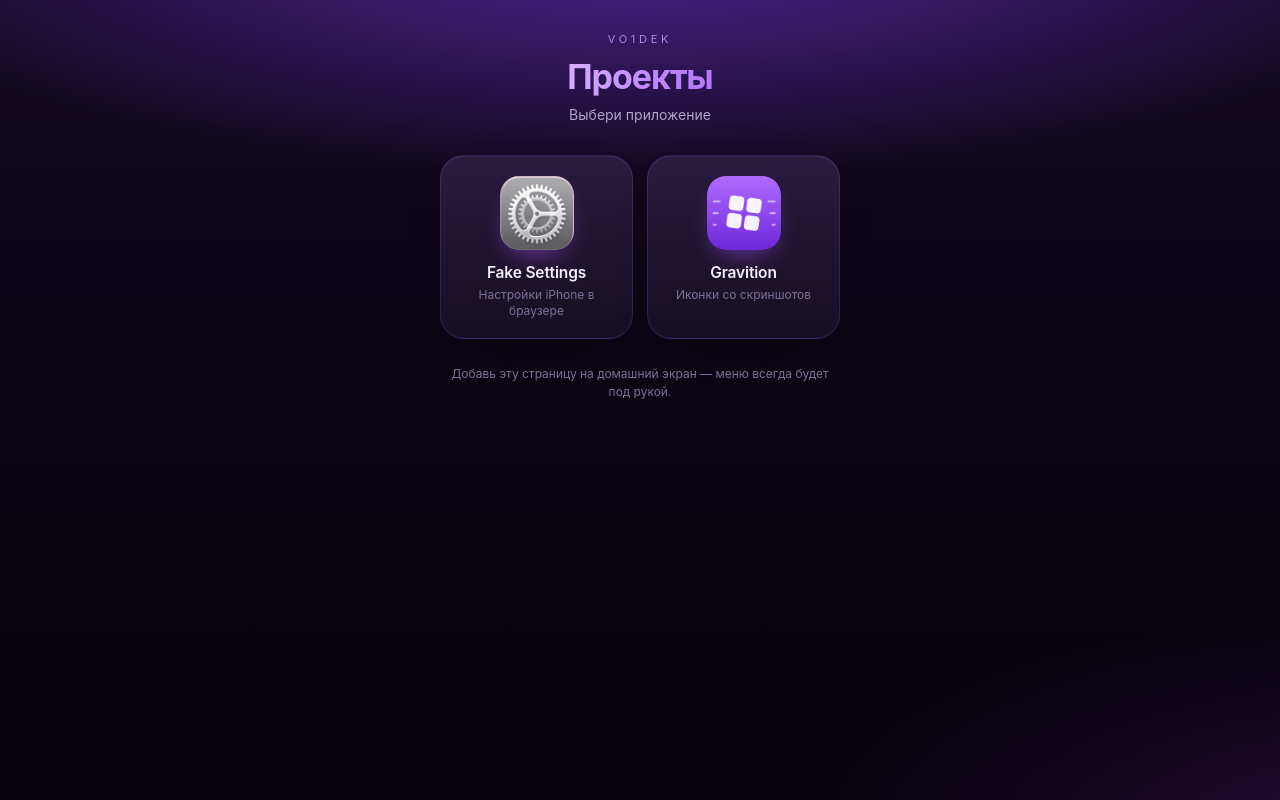
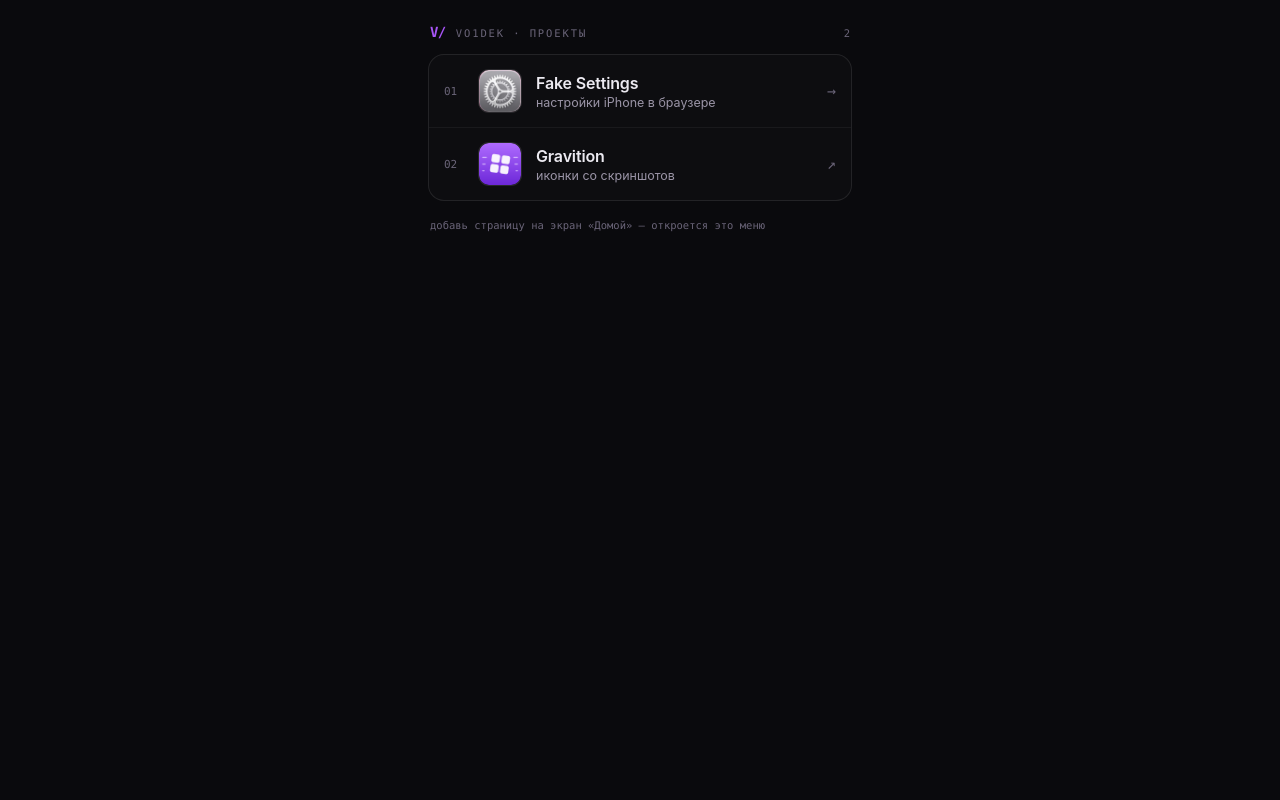
Before and after one commit to No-Recovery/fake-settings, a Flask app: page / in a window 1280 px wide. Run offline with Flask 3, Linux system fonts and the light colour scheme; some libraries are stand-ins or nearby versions.

Commit message:
style: меню переделано в сдержанный моно-стиль (тонкие линии, нумерация), фикс белых полос сверху/снизу (фон html)

```diff
--- a/templates/index.html
+++ b/templates/index.html
@@ -6,133 +6,159 @@
     <meta name="apple-mobile-web-app-capable" content="yes">
     <meta name="mobile-web-app-capable" content="yes">
     <meta name="apple-mobile-web-app-status-bar-style" content="black-translucent">
-    <meta name="theme-color" content="#0a0512">
+    <meta name="theme-color" content="#0a0a0d">
     <meta http-equiv="Cache-Control" content="no-cache, no-store, must-revalidate">
     <title>Vo1dek — проекты</title>
     <link rel="apple-touch-icon" href="/static/icon-180.png">
     <link rel="icon" href="/static/wtf.gif" type="image/gif">
     <style>
         :root {
-            --bg: #0a0512;
-            --panel: rgba(28, 19, 44, .86);
-            --line: rgba(168, 85, 247, .22);
-            --ink: #f6f1ff;
-            --dim: #b3a4cc;
-            --faint: #7d7097;
+            --bg: #0a0a0d;
+            --line: rgba(255, 255, 255, .09);
+            --line-2: rgba(255, 255, 255, .05);
+            --ink: #eceaf1;
+            --dim: #9a94a6;
+            --faint: #6a6478;
             --accent: #a855f7;
+            --mono: ui-monospace, "SF Mono", SFMono-Regular, Menlo, Consolas, "Liberation Mono", monospace;
+            --sans: -apple-system, BlinkMacSystemFont, "SF Pro Text", "Segoe UI", Roboto, sans-serif;
         }
         * { margin: 0; padding: 0; box-sizing: border-box; -webkit-tap-highlight-color: transparent; }
-        html, body { min-height: 100%; }
+        html { background: var(--bg); }
         body {
-            background:
-                radial-gradient(95% 46% at 50% -8%, rgba(124, 58, 237, .55), transparent 66%),
-                radial-gradient(70% 40% at 110% 105%, rgba(88, 28, 135, .38), transparent 70%),
-                linear-gradient(180deg, #150a26 0%, #0a0512 46%, #050209 100%);
-            background-attachment: fixed;
+            min-height: 100vh;
+            min-height: 100dvh;
+            background: var(--bg);
             color: var(--ink);
-            font-family: -apple-system, BlinkMacSystemFont, 'SF Pro Text', 'Segoe UI', Roboto, sans-serif;
+            font-family: var(--sans);
             -webkit-font-smoothing: antialiased;
             display: flex;
-            align-items: center;
             justify-content: center;
         }
         .wrap {
             width: 100%;
-            max-width: 440px;
-            padding: calc(env(safe-area-inset-top, 0px) + 32px) 20px calc(env(safe-area-inset-bottom, 0px) + 26px);
+            max-width: 460px;
+            padding: calc(env(safe-area-inset-top, 0px) + 24px) 18px calc(env(safe-area-inset-bottom, 0px) + 24px);
         }
-        .hero { text-align: center; }
-        .eyebrow {
+        .top {
+            display: flex;
+            align-items: baseline;
+            gap: 10px;
+            padding: 0 2px 14px;
+        }
+        .mark {
+            font-family: var(--mono);
+            font-size: 14px;
+            font-weight: 600;
+            letter-spacing: -.04em;
+            color: var(--accent);
+        }
+        .tag {
+            font-family: var(--mono);
+            font-size: 10.5px;
+            letter-spacing: .18em;
+            text-transform: uppercase;
+            color: var(--faint);
+        }
+        .cnt {
+            margin-left: auto;
+            font-family: var(--mono);
+            font-size: 10.5px;
+            color: var(--faint);
+        }
+        .mods {
+            border: 1px solid var(--line);
+            border-radius: 16px;
+            overflow: hidden;
+            background: rgba(255, 255, 255, .015);
+        }
+        .mod {
+            display: flex;
+            align-items: center;
+            gap: 14px;
+            padding: 14px 15px;
+            color: inherit;
+            text-decoration: none;
+        }
+        .mod + .mod { border-top: 1px solid var(--line-2); }
+        .mod:active { background: rgba(168, 85, 247, .09); }
+        .mod__n {
+            width: 20px;
+            flex: 0 0 auto;
+            font-family: var(--mono);
             font-size: 11px;
-            letter-spacing: .34em;
-            text-transform: uppercase;
-            color: #b794f6;
-            opacity: .9;
-            margin-bottom: 10px;
+            color: var(--faint);
         }
-        h1 {
-            font-size: 34px;
-            font-weight: 700;
-            letter-spacing: -.03em;
-            background: linear-gradient(100deg, #f3e8ff, #c084fc 55%, #8b5cf6);
-            -webkit-background-clip: text;
-            background-clip: text;
-            -webkit-text-fill-color: transparent;
-            color: transparent;
+        .mod__ic {
+            width: 44px;
+            height: 44px;
+            flex: 0 0 auto;
+            border: 1px solid var(--line);
+            border-radius: 11px;
+            background: #141317;
+            object-fit: cover;
         }
-        .lead {
-            margin-top: 8px;
-            font-size: 14px;
-            line-height: 1.45;
+        .mod__tx { flex: 1; min-width: 0; }
+        .mod__tx b {
+            display: block;
+            font-size: 16px;
+            font-weight: 600;
+            letter-spacing: -.01em;
+        }
+        .mod__tx i {
+            display: block;
+            margin-top: 2px;
+            font-style: normal;
+            font-size: 12.5px;
             color: var(--dim);
         }
-        .apps {
-            margin-top: 30px;
-            display: grid;
-            grid-template-columns: 1fr 1fr;
-            gap: 14px;
+        .mod__go {
+            flex: 0 0 auto;
+            font-family: var(--mono);
+            font-size: 15px;
+            color: var(--faint);
         }
-        .app {
-            display: flex;
-            flex-direction: column;
-            align-items: center;
-            text-align: center;
-            padding: 20px 12px 18px;
-            border-radius: 24px;
-            color: inherit;
-            text-decoration: none;
-            background: linear-gradient(180deg, rgba(45, 30, 66, .9), rgba(23, 15, 37, .92));
-            border: 1px solid var(--line);
-            box-shadow: 0 18px 40px -28px #000, inset 0 1px 0 rgba(255, 255, 255, .05);
-            transition: transform .16s ease, border-color .16s ease, box-shadow .16s ease;
-        }
-        .app:active {
-            transform: scale(.96);
-            border-color: rgba(168, 85, 247, .5);
-            box-shadow: 0 0 0 3px rgba(168, 85, 247, .12);
-        }
-        .app__icon {
-            width: 74px;
-            height: 74px;
-            border-radius: 19px;
-            overflow: hidden;
-            background: #1c1330;
-            box-shadow: 0 12px 26px -12px rgba(168, 85, 247, .7);
-        }
-        .app__icon img { display: block; width: 100%; height: 100%; object-fit: cover; }
-        .app__name { margin-top: 13px; font-size: 15.5px; font-weight: 600; letter-spacing: -.01em; }
-        .app__sub { margin-top: 5px; font-size: 12px; line-height: 1.35; color: var(--faint); }
-        .foot {
-            margin-top: 26px;
-            text-align: center;
-            font-size: 12px;
-            line-height: 1.5;
+        .mod:active .mod__go { color: var(--accent); }
+        .note {
+            margin-top: 16px;
+            padding: 0 2px;
+            font-family: var(--mono);
+            font-size: 10.5px;
+            line-height: 1.6;
             color: var(--faint);
         }
     </style>
 </head>
 <body>
     <div class="wrap">
-        <header class="hero">
-            <p class="eyebrow">Vo1dek</p>
-            <h1>Проекты</h1>
-            <p class="lead">Выбери приложение</p>
+        <header class="top">
+            <span class="mark">V/</span>
+            <span class="tag">Vo1dek · проекты</span>
+            <span class="cnt">2</span>
         </header>
 
-        <nav class="apps">
-            <a class="app" href="/settings">
-                <span class="app__icon"><img src="/static/icon-180.png" alt=""></span>
-                <span class="app__name">Fake Settings</span>
-                <span class="app__sub">Настройки iPhone в браузере</span>
+        <nav class="mods">
+            <a class="mod" href="/settings">
+                <span class="mod__n">01</span>
+                <img class="mod__ic" src="/static/icon-180.png" alt="">
+                <span class="mod__tx">
+                    <b>Fake Settings</b>
+                    <i>настройки iPhone в браузере</i>
+                </span>
+                <span class="mod__go">&#8594;</span>
             </a>
-            <a class="app" href="https://no-recovery.github.io/shake-icons/" target="_blank" rel="noopener">
-                <span class="app__icon"><img src="/static/gravition-180.png" alt=""></span>
-                <span class="app__name">Gravition</span>
-                <span class="app__sub">Иконки со скриншотов</span>
+            <a class="mod" href="https://no-recovery.github.io/shake-icons/" target="_blank" rel="noopener">
+                <span class="mod__n">02</span>
+                <img class="mod__ic" src="/static/gravition-180.png" alt="">
+                <span class="mod__tx">
+                    <b>Gravition</b>
+                    <i>иконки со скриншотов</i>
+                </span>
+                <span class="mod__go">&#8599;</span>
             </a>
         </nav>
 
-        <p class="foot">Добавь эту страницу на домашний экран — меню всегда будет под рукой.</p>
+        <p class="note">добавь страницу на экран «Домой» — откроется это меню</p>
     </div>
 </body>
 </html>
```
